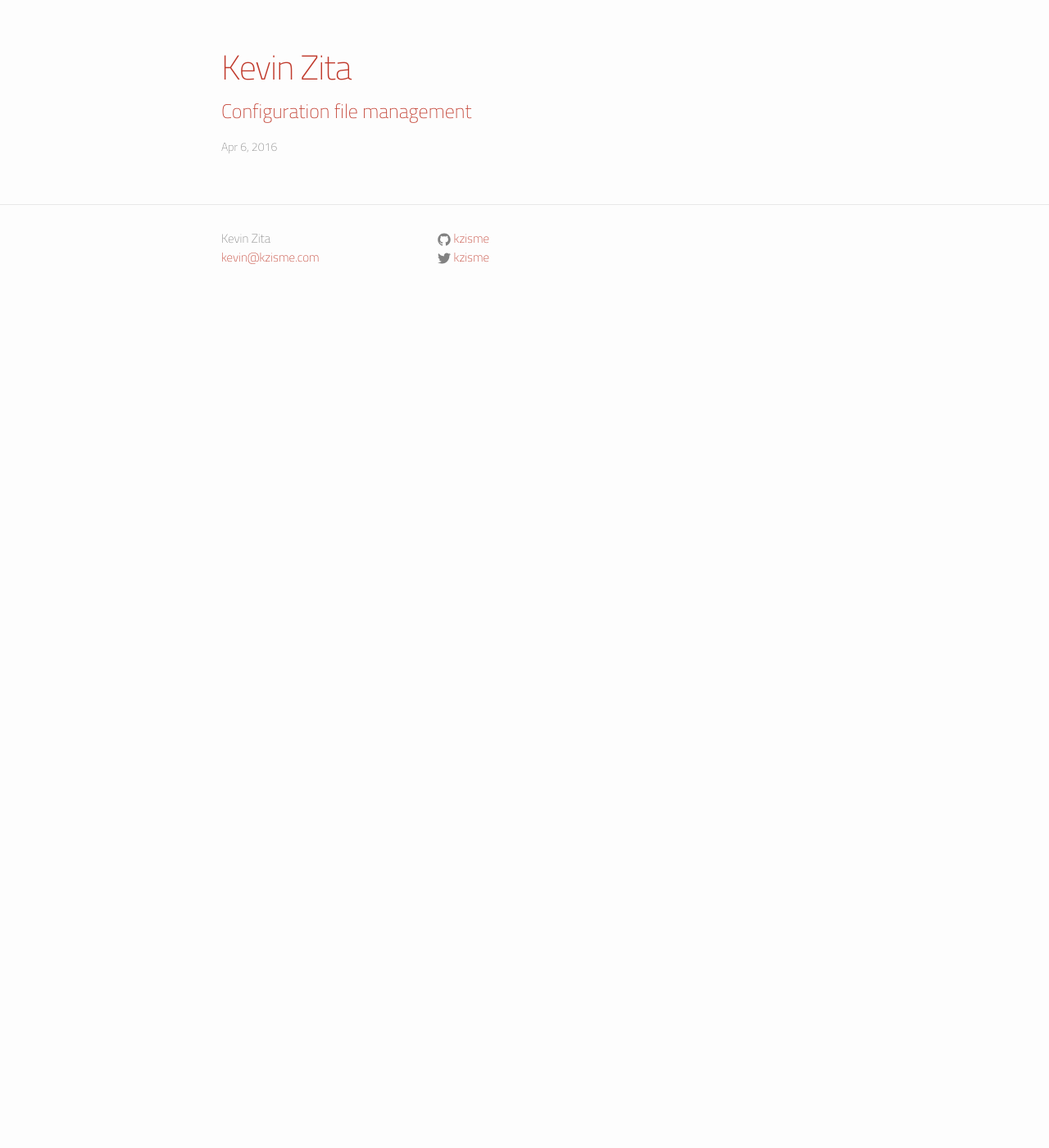
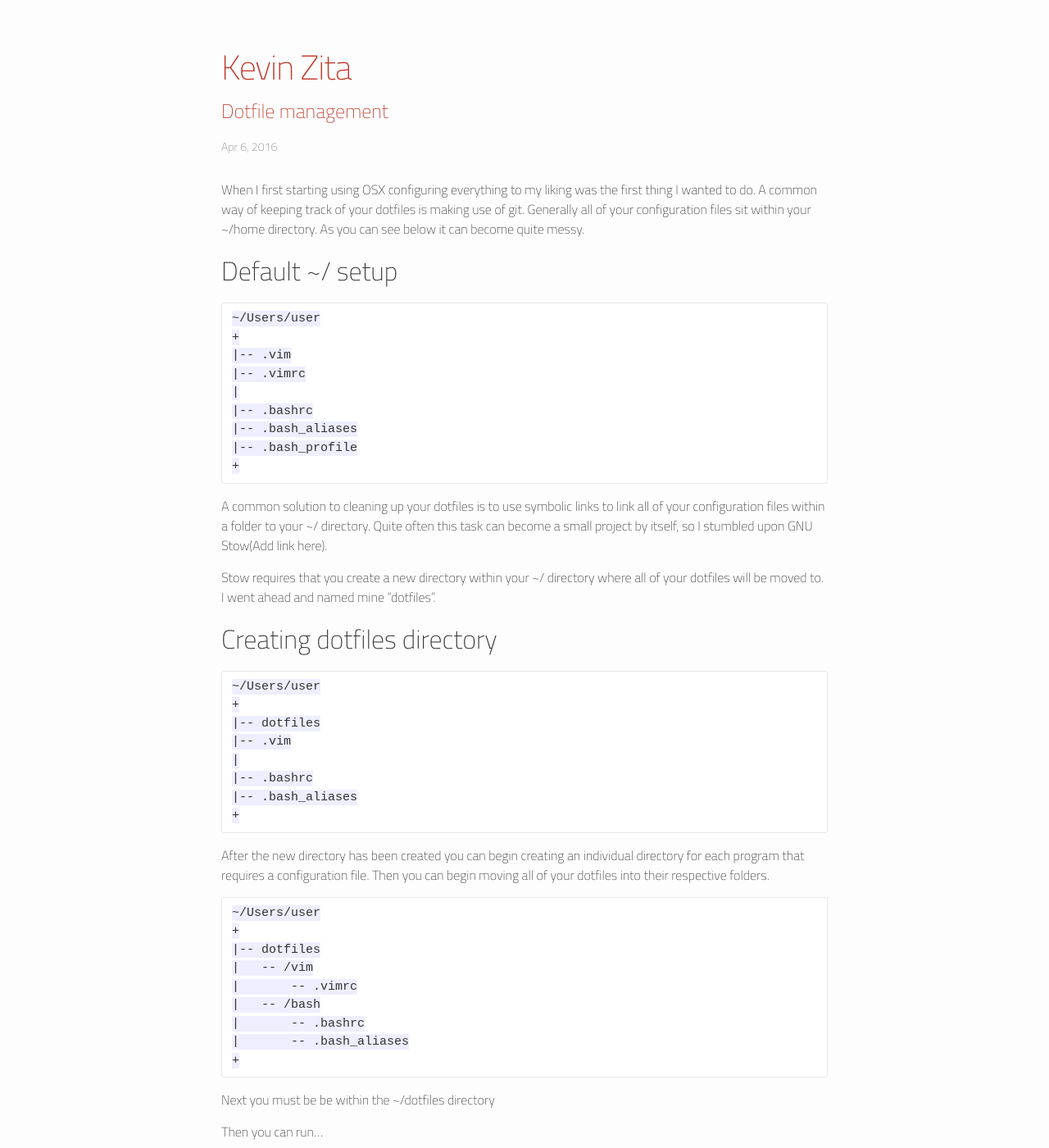
Before and after one commit to kzisme/site, a Jekyll site: the page built from _posts/2016-10-06-how-to-dotfiles.markdown, in a window 1280 px wide and 1400 px high. Shown: the whole window at 82% size. Built offline with Jekyll 4.4.1, drawn with Linux system fonts in a browser that asks for light colours; some of the changed text lies outside the part shown.

Commit message:
Working on draft

````diff
--- a/_posts/2016-10-06-how-to-dotfiles.markdown
+++ b/_posts/2016-10-06-how-to-dotfiles.markdown
@@ -1,6 +1,74 @@
 ---
 layout: post
-title:  "Configuration file management"
+title:  "Dotfile management"
 date:   2016-04-06 23:32:21
 categories: jekyll update
 ---
+
+When I first starting using OSX configuring everything to my liking was the
+first thing I wanted to do.  A common way of keeping track of your dotfiles is making use of git.  Generally all of your configuration files sit within your ~/home directory.  As you can see below it can become quite messy.
+
+## Default ~/ setup
+
+```
+~/Users/user
++
+|-- .vim
+|-- .vimrc
+|
+|-- .bashrc
+|-- .bash_aliases
+|-- .bash_profile
++
+```
+
+A common solution to cleaning up your dotfiles is to use symbolic links to
+link all of your configuration files within a folder to your ~/ directory.
+Quite often this task can become a small project by itself, so I stumbled
+upon GNU Stow(Add link here).
+
+Stow requires that you create a new directory within your ~/ directory where
+all of your dotfiles will be moved to.  I went ahead and named mine
+"dotfiles".
+
+## Creating dotfiles directory
+
+```
+~/Users/user
++
+|-- dotfiles
+|-- .vim
+|
+|-- .bashrc
+|-- .bash_aliases
++
+```
+
+After the new directory has been created you can begin creating an
+individual directory for each program that requires a configuration file.
+Then you can begin moving all of your dotfiles into their respective folders.
+
+```
+~/Users/user
++
+|-- dotfiles
+|   -- /vim
+|       -- .vimrc
+|   -- /bash
+|       -- .bashrc
+|       -- .bash_aliases
++
+```
+
+Next you must be be within the ~/dotfiles directory
+
+Then you can run...
+
+```
+stow vim
+stow bash
+```
+
+This will automatically create symbolic links for you within your ~/
+directory, but will keep all of your configuration files wrapped up nicely
+within your new dotfiles directory.
````
